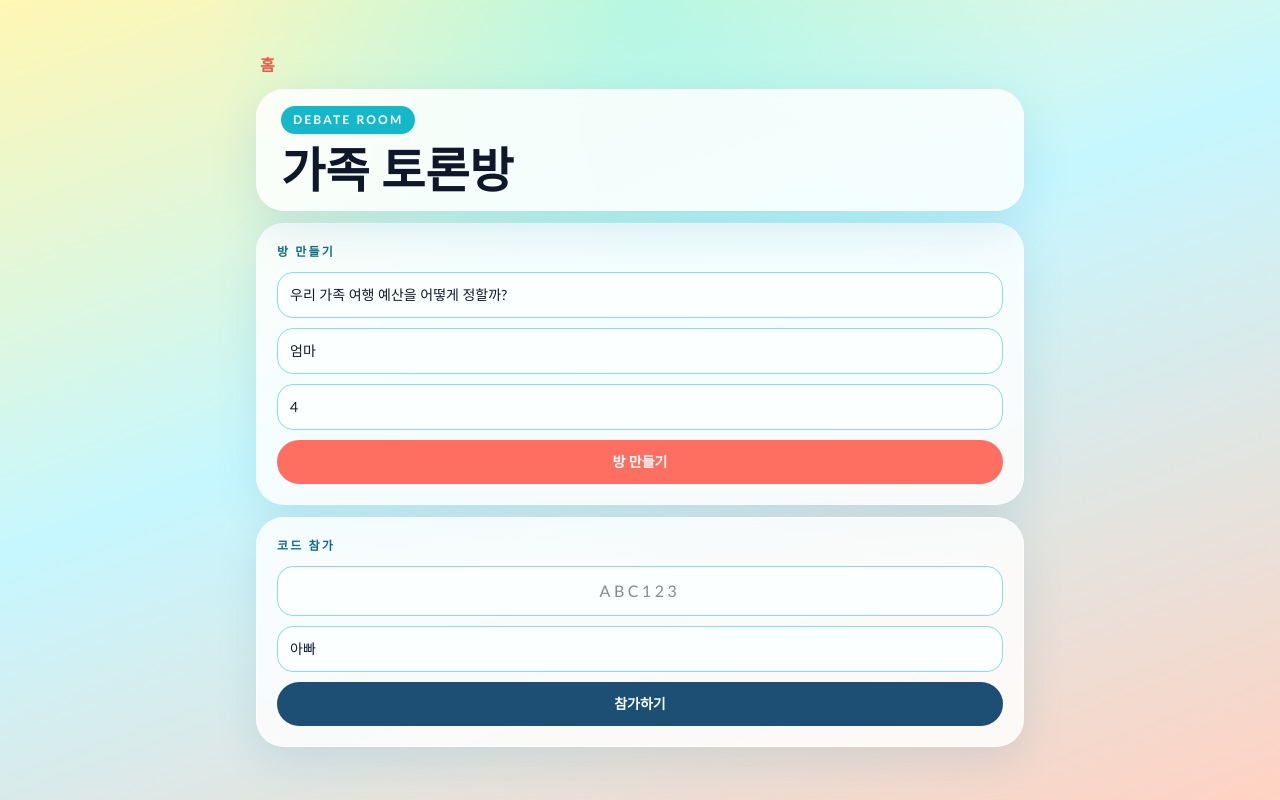
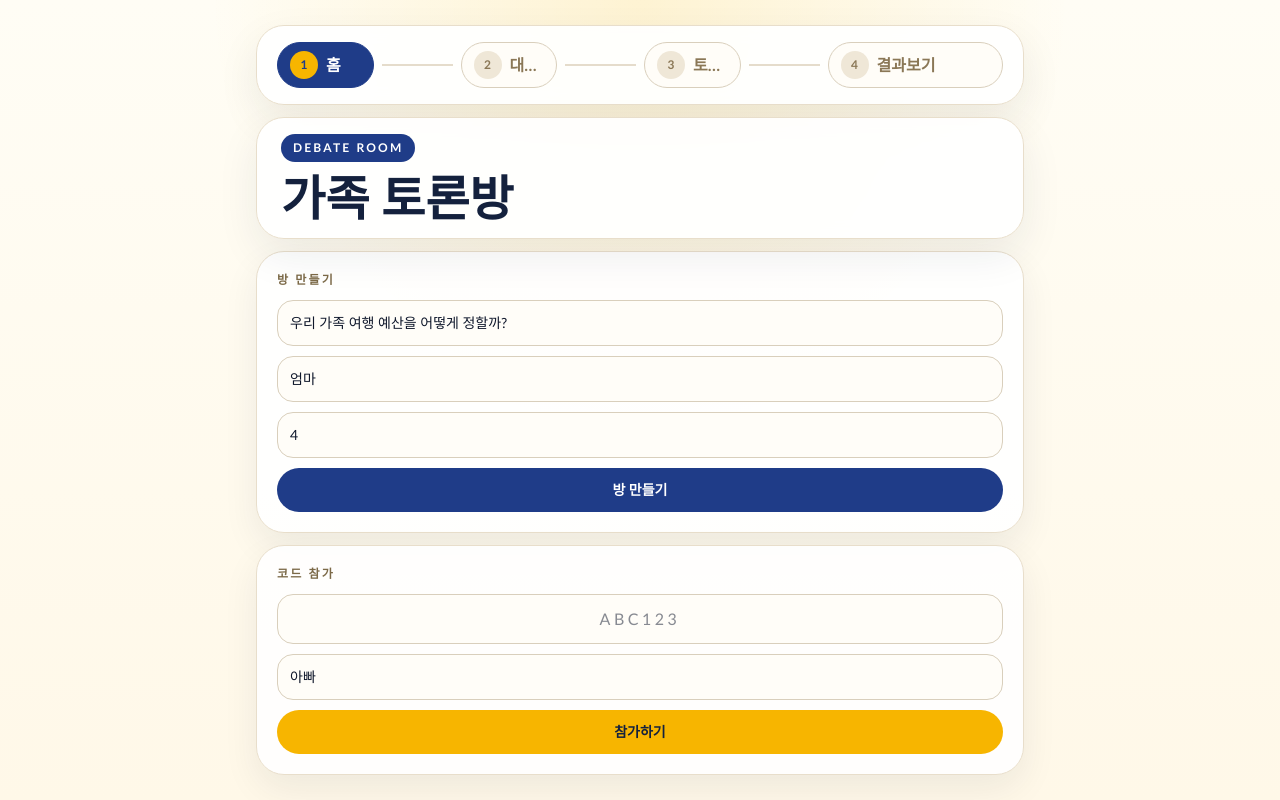
Before and after one commit to guswn2521/debate-room, a Next.js app: page / in a window 1280 px wide. Built offline with nearby package versions, Linux system fonts and the light colour scheme.

Commit message:
Unify screen progress and waiting room styling (#6)

```diff
--- a/src/components/landing-page.tsx
+++ b/src/components/landing-page.tsx
@@ -1,5 +1,6 @@
 "use client";
 
+import { ScreenProgress } from "@/components/screen-progress";
 import { useRouter } from "next/navigation";
 import { useState, useTransition } from "react";
 
@@ -71,31 +72,31 @@ export function LandingPage() {
   };
 
   return (
-    <main className="flex min-h-screen items-center bg-[radial-gradient(circle_at_top,_rgba(93,247,255,0.35),_transparent_42%),linear-gradient(160deg,_#fff7b3_0%,_#c6f7ff_44%,_#ffd2c2_100%)] px-3 py-3 text-slate-900 sm:px-5">
+    <main className="flex min-h-screen items-center bg-[radial-gradient(circle_at_top,_rgba(247,181,0,0.14),_transparent_42%),linear-gradient(180deg,_#fffdf5_0%,_#fff8e8_100%)] px-3 py-3 text-slate-900 sm:px-5">
       <div className="mx-auto flex w-full max-w-3xl flex-col gap-3">
-        <p className="px-1 text-sm font-black uppercase tracking-[0.26em] text-[#f05a4a] sm:text-base">
-          홈
-        </p>
+        <ScreenProgress current="home" />
 
-        <section className="rounded-[28px] border border-white/70 bg-white/82 px-4 py-4 shadow-[0_16px_48px_rgba(19,116,160,0.14)] backdrop-blur sm:px-6">
-          <span className="inline-flex rounded-full bg-[#14b8c9] px-3 py-1.5 text-xs font-semibold tracking-[0.18em] text-white uppercase">
+        <section className="rounded-[28px] border border-[#e8decb] bg-white/92 px-4 py-4 shadow-[0_16px_42px_rgba(20,33,61,0.08)] backdrop-blur sm:px-6">
+          <span className="inline-flex rounded-full bg-[#1f3c88] px-3 py-1.5 text-xs font-semibold tracking-[0.18em] text-white uppercase">
             Debate Room
           </span>
-          <h1 className="mt-3 text-3xl font-bold leading-none sm:text-5xl">가족 토론방</h1>
+          <h1 className="mt-3 text-3xl font-bold leading-none text-[#14213d] sm:text-5xl">
+            가족 토론방
+          </h1>
         </section>
 
         <section className="flex flex-col gap-3">
-          <div className="rounded-[28px] border border-white/70 bg-white/82 p-4 shadow-[0_14px_44px_rgba(19,116,160,0.12)] sm:p-5">
-            <p className="text-xs font-semibold uppercase tracking-[0.18em] text-[#126b84]">방 만들기</p>
+          <div className="rounded-[28px] border border-[#e8decb] bg-white/92 p-4 shadow-[0_14px_36px_rgba(20,33,61,0.07)] sm:p-5">
+            <p className="text-xs font-semibold uppercase tracking-[0.18em] text-[#7c6a48]">방 만들기</p>
             <div className="mt-3 space-y-2.5">
               <input
-                className="w-full rounded-[16px] border border-[#88dcea] bg-[#fbffff] px-3 py-3 text-sm outline-none transition focus:border-[#14b8c9] focus:ring-4 focus:ring-[#b6f4fb]"
+                className="w-full rounded-[16px] border border-[#d9cfbc] bg-[#fffdf8] px-3 py-3 text-sm outline-none transition focus:border-[#1f3c88] focus:ring-4 focus:ring-[#dbe5ff]"
                 value={topic}
                 onChange={(event) => setTopic(event.target.value)}
                 placeholder="토론 주제"
               />
               <input
-                className="w-full rounded-[16px] border border-[#88dcea] bg-[#fbffff] px-3 py-3 text-sm outline-none transition focus:border-[#14b8c9] focus:ring-4 focus:ring-[#b6f4fb]"
+                className="w-full rounded-[16px] border border-[#d9cfbc] bg-[#fffdf8] px-3 py-3 text-sm outline-none transition focus:border-[#1f3c88] focus:ring-4 focus:ring-[#dbe5ff]"
                 value={hostName}
                 onChange={(event) => setHostName(event.target.value)}
                 placeholder="방장 이름"
@@ -104,7 +105,7 @@ export function LandingPage() {
                 type="number"
                 min={2}
                 max={8}
-                className="w-full rounded-[16px] border border-[#88dcea] bg-[#fbffff] px-3 py-3 text-sm outline-none transition focus:border-[#14b8c9] focus:ring-4 focus:ring-[#b6f4fb]"
+                className="w-full rounded-[16px] border border-[#d9cfbc] bg-[#fffdf8] px-3 py-3 text-sm outline-none transition focus:border-[#1f3c88] focus:ring-4 focus:ring-[#dbe5ff]"
                 value={participantCount}
                 onChange={(event) => setParticipantCount(Number(event.target.value))}
                 placeholder="인원"
@@ -116,25 +117,25 @@ export function LandingPage() {
                 type="button"
                 onClick={handleCreate}
                 disabled={isCreating}
-                className="w-full rounded-full bg-[#ff6f61] px-4 py-3 text-sm font-semibold text-white transition hover:bg-[#eb5a4d] disabled:cursor-not-allowed disabled:opacity-60"
+                className="w-full rounded-full bg-[#1f3c88] px-4 py-3 text-sm font-semibold text-white transition hover:bg-[#18306f] disabled:cursor-not-allowed disabled:opacity-60"
               >
                 {isCreating ? "생성 중" : "방 만들기"}
               </button>
             </div>
           </div>
 
-          <div className="rounded-[28px] border border-white/70 bg-white/82 p-4 shadow-[0_14px_44px_rgba(19,116,160,0.12)] sm:p-5">
-            <p className="text-xs font-semibold uppercase tracking-[0.18em] text-[#126b84]">코드 참가</p>
+          <div className="rounded-[28px] border border-[#e8decb] bg-white/92 p-4 shadow-[0_14px_36px_rgba(20,33,61,0.07)] sm:p-5">
+            <p className="text-xs font-semibold uppercase tracking-[0.18em] text-[#7c6a48]">코드 참가</p>
             <div className="mt-3 space-y-2.5">
               <input
-                className="w-full rounded-[16px] border border-[#88dcea] bg-[#fbffff] px-3 py-3 text-center text-base uppercase tracking-[0.22em] outline-none transition focus:border-[#14b8c9] focus:ring-4 focus:ring-[#b6f4fb]"
+                className="w-full rounded-[16px] border border-[#d9cfbc] bg-[#fffdf8] px-3 py-3 text-center text-base uppercase tracking-[0.22em] outline-none transition focus:border-[#1f3c88] focus:ring-4 focus:ring-[#dbe5ff]"
                 value={joinCode}
                 onChange={(event) => setJoinCode(event.target.value.toUpperCase())}
                 placeholder="ABC123"
                 maxLength={6}
               />
               <input
-                className="w-full rounded-[16px] border border-[#88dcea] bg-[#fbffff] px-3 py-3 text-sm outline-none transition focus:border-[#14b8c9] focus:ring-4 focus:ring-[#b6f4fb]"
+                className="w-full rounded-[16px] border border-[#d9cfbc] bg-[#fffdf8] px-3 py-3 text-sm outline-none transition focus:border-[#1f3c88] focus:ring-4 focus:ring-[#dbe5ff]"
                 value={joinName}
                 onChange={(event) => setJoinName(event.target.value)}
                 placeholder="내 이름"
@@ -146,7 +147,7 @@ export function LandingPage() {
                 type="button"
                 onClick={handleJoin}
                 disabled={isJoining}
-                className="w-full rounded-full bg-[#1c4f73] px-4 py-3 text-sm font-semibold text-[#f7fffe] transition hover:bg-[#143c57] disabled:cursor-not-allowed disabled:opacity-60"
+                className="w-full rounded-full bg-[#f7b500] px-4 py-3 text-sm font-semibold text-[#14213d] transition hover:bg-[#e2a500] disabled:cursor-not-allowed disabled:opacity-60"
               >
                 {isJoining ? "입장 중" : "참가하기"}
               </button>
--- /dev/null
+++ b/src/components/screen-progress.tsx
@@ -0,0 +1,59 @@
+const steps = [
+  { id: "home", label: "홈" },
+  { id: "waiting", label: "대기실" },
+  { id: "active", label: "토론방" },
+  { id: "results", label: "결과보기" },
+] as const;
+
+type ScreenProgressProps = {
+  current: (typeof steps)[number]["id"];
+};
+
+export function ScreenProgress({ current }: ScreenProgressProps) {
+  const currentIndex = steps.findIndex((step) => step.id === current);
+
+  return (
+    <section className="rounded-[28px] border border-[#e8decb] bg-white/92 px-4 py-4 shadow-[0_16px_42px_rgba(20,33,61,0.08)] backdrop-blur sm:px-5">
+      <div className="flex items-center gap-2 overflow-x-auto">
+        {steps.map((step, index) => {
+          const isActive = index === currentIndex;
+          const isComplete = index < currentIndex;
+
+          return (
+            <div key={step.id} className="flex min-w-0 flex-1 items-center gap-2">
+              <div
+                className={`flex min-w-0 flex-1 items-center gap-2 rounded-full border px-3 py-2 ${
+                  isActive
+                    ? "border-[#1f3c88] bg-[#1f3c88] text-white"
+                    : isComplete
+                      ? "border-[#f7b500] bg-[#fff3cf] text-[#7c5b00]"
+                      : "border-[#d9cfbc] bg-[#fffdf8] text-[#8a7756]"
+                }`}
+              >
+                <span
+                  className={`flex h-7 w-7 shrink-0 items-center justify-center rounded-full text-xs font-bold ${
+                    isActive
+                      ? "bg-[#f7b500] text-[#1f3c88]"
+                      : isComplete
+                        ? "bg-[#f7b500] text-[#1f3c88]"
+                        : "bg-[#efe7d7] text-[#8a7756]"
+                  }`}
+                >
+                  {index + 1}
+                </span>
+                <span className="truncate text-sm font-semibold sm:text-base">{step.label}</span>
+              </div>
+              {index < steps.length - 1 ? (
+                <div
+                  className={`hidden h-[2px] flex-1 sm:block ${
+                    index < currentIndex ? "bg-[#f7b500]" : "bg-[#e5dccb]"
+                  }`}
+                />
+              ) : null}
+            </div>
+          );
+        })}
+      </div>
+    </section>
+  );
+}
```
Also changed, not shown: src/components/room-client.tsx (+78 -85 lines).
